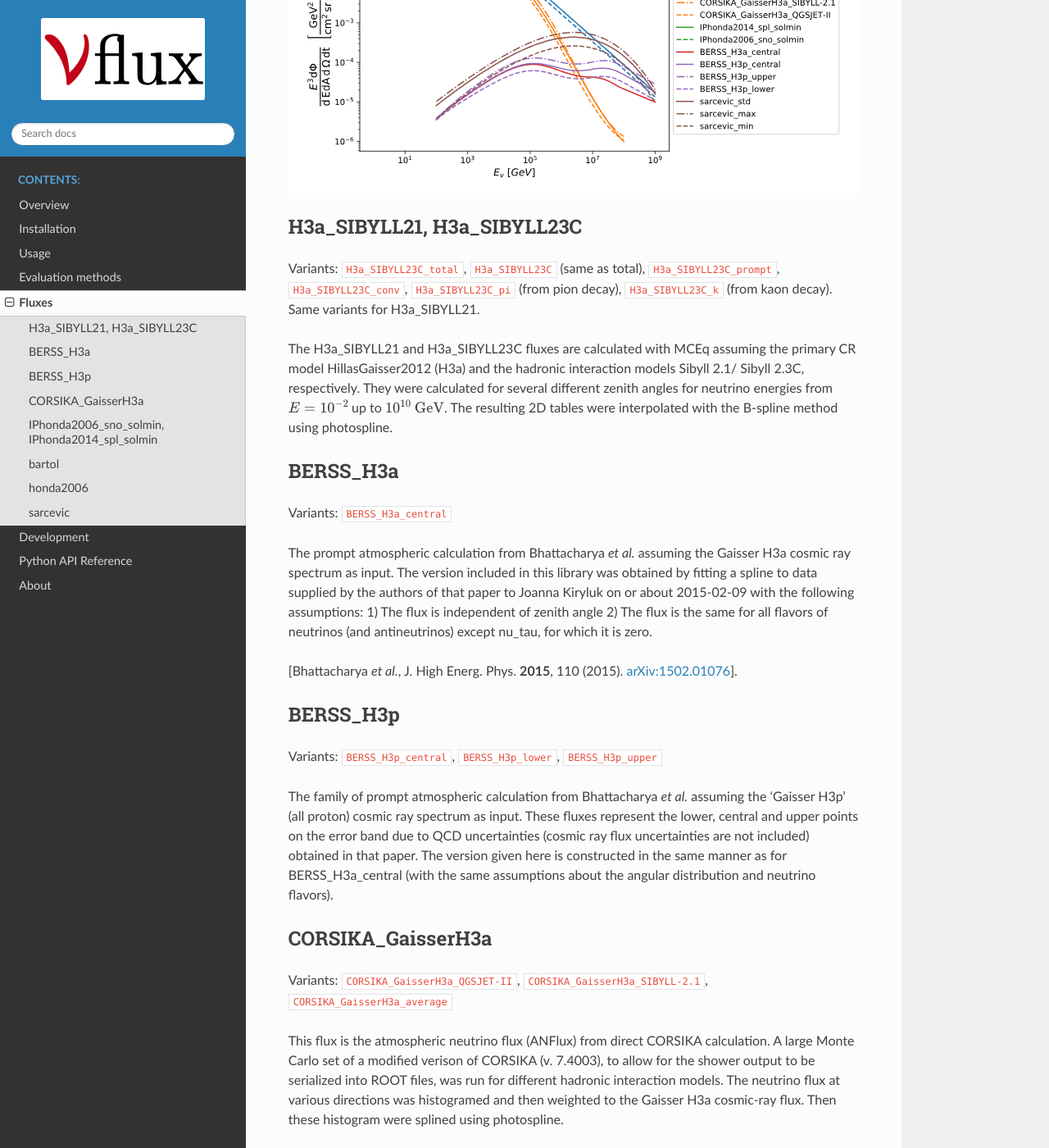
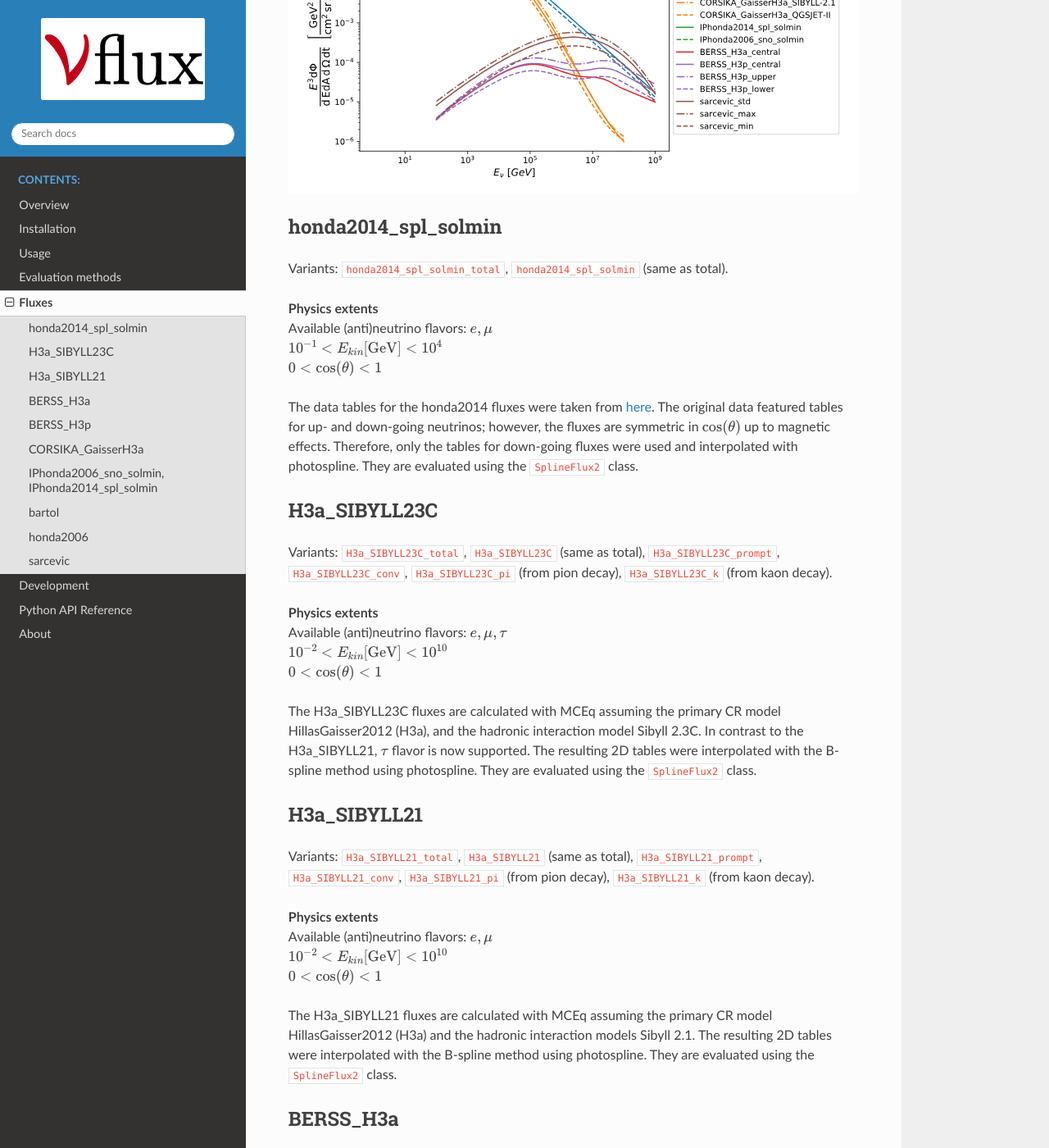
Before and after one commit to icecube/nuflux, a Sphinx documentation site: the page built from docs/fluxes.rst, in a window 1280 px wide and 1400 px high, scrolled down 416 px. Shown: the whole window at 82% size. Built offline with Sphinx 7.4.7 and the Read the Docs theme 2.0.0, drawn with Linux system fonts in a browser that asks for light colours.

Commit message:
Adding honda2014_spl_solmin fluxes to class SplineFlux2, and update docs

```diff
--- a/docs/about.rst
+++ b/docs/about.rst
@@ -18,5 +18,5 @@ Nuflux is a written by the IceCube Collaboration. If you have access to **IceCub
 
 Nuflux is currently maintained by:
 
-| Raffaela Busse, rbusse@icecube.wisc.edu
-| Kevin Meagher, kmeagher@icecube.wisc.edu
+| Raffaela Busse (WWU Münster), rbusse@icecube.wisc.edu
+| Kevin Meagher (UW Madison), kmeagher@icecube.wisc.edu
--- a/docs/fluxes.rst
+++ b/docs/fluxes.rst
@@ -8,15 +8,46 @@ This section contains a list of fluxes supported by nuflux. All available fluxes
 .. image:: nuflux_models.svg
 
 
+honda2014_spl_solmin
+--------------------
+.. _honda2014_spl_solmin:
 
-H3a_SIBYLL21, H3a_SIBYLL23C
+Variants: ``honda2014_spl_solmin_total``, ``honda2014_spl_solmin`` (same as total).
+
+| **Physics extents**
+| Available (anti)neutrino flavors: :math:`e, \mu`
+| :math:`10^{-1} < E_{kin} \text{[GeV]} < 10^{4}`
+| :math:`0 < \cos(\theta) < 1`
+
+The data tables for the honda2014 fluxes were taken from `here <https://code.icecube.wisc.edu/projects/icecube/browser/IceCube/sandbox/cweaver/NuFlux/resources/data>`_. The original data featured tables for up- and down-going neutrinos; however, the fluxes are symmetric in :math:`\cos(\theta)` up to magnetic effects. Therefore, only the tables for down-going fluxes were used and interpolated with photospline. They are evaluated using the ``SplineFlux2`` class.
+
+
+H3a_SIBYLL23C
+---------------------------
+.. _H3a_SIBYLL23C:
+
+Variants: ``H3a_SIBYLL23C_total``, ``H3a_SIBYLL23C`` (same as total), ``H3a_SIBYLL23C_prompt``, ``H3a_SIBYLL23C_conv``, ``H3a_SIBYLL23C_pi`` (from pion decay), ``H3a_SIBYLL23C_k`` (from kaon decay).
+
+| **Physics extents**
+| Available (anti)neutrino flavors: :math:`e, \mu, \tau`
+| :math:`10^{-2} < E_{kin} \text{[GeV]} < 10^{10}`
+| :math:`0 < \cos(\theta) < 1`
+
+The H3a_SIBYLL23C fluxes are calculated with MCEq assuming the primary CR model HillasGaisser2012 (H3a), and the hadronic interaction model Sibyll 2.3C. In contrast to the H3a_SIBYLL21, :math:`\tau` flavor is now supported. The resulting 2D tables were interpolated with the B-spline method using photospline. They are evaluated using the ``SplineFlux2`` class.
+
+
+H3a_SIBYLL21
 ---------------------------
 .. _H3a_SIBYLL21:
-.. _H3a_SIBYLL23C:
 
-Variants: ``H3a_SIBYLL23C_total``, ``H3a_SIBYLL23C`` (same as total), ``H3a_SIBYLL23C_prompt``, ``H3a_SIBYLL23C_conv``, ``H3a_SIBYLL23C_pi`` (from pion decay), ``H3a_SIBYLL23C_k`` (from kaon decay). Same variants for H3a_SIBYLL21.
+Variants: ``H3a_SIBYLL21_total``, ``H3a_SIBYLL21`` (same as total), ``H3a_SIBYLL21_prompt``, ``H3a_SIBYLL21_conv``, ``H3a_SIBYLL21_pi`` (from pion decay), ``H3a_SIBYLL21_k`` (from kaon decay).
 
-The H3a_SIBYLL21 and H3a_SIBYLL23C fluxes are calculated with MCEq assuming the primary CR model HillasGaisser2012 (H3a) and the hadronic interaction models Sibyll 2.1/ Sibyll 2.3C, respectively. They were calculated for several different zenith angles for neutrino energies from :math:`E=10^{-2}` up to :math:`10^{10}\ \text{GeV}`. The resulting 2D tables were interpolated with the B-spline method using photospline.
+| **Physics extents**
+| Available (anti)neutrino flavors: :math:`e, \mu`
+| :math:`10^{-2} < E_{kin} \text{[GeV]} < 10^{10}`
+| :math:`0 < \cos(\theta) < 1`
+
+The H3a_SIBYLL21 fluxes are calculated with MCEq assuming the primary CR model HillasGaisser2012 (H3a) and the hadronic interaction models Sibyll 2.1. The resulting 2D tables were interpolated with the B-spline method using photospline. They are evaluated using the ``SplineFlux2`` class.
 
 
 BERSS_H3a
--- a/docs/overview.rst
+++ b/docs/overview.rst
@@ -18,9 +18,8 @@ Several things to note before beginning:
 
 * The returned flux represents the flux incident on the surface of the earth, no attempt is made to include oscillations or interaction losses while traveling through the Earth.
 * All fluxes are assumed to be symmetrical between down-going and up-going.
-* Time dependent effects like solar modulation or seasonal variations on cosmic ray air showers are not included. Solar modulation is only relevant below 10 GeV
-
-.. * For prompt neutrino models :math:`\nu_\mu`, :math:`\bar{\nu}_\mu`, :math:`\nu_e`, and :math:`\bar{\nu}_e` are all assumed to be equal to eachother, :math:`\nu_\tau` and :math:`\bar{\nu}_\tau` are different from the other flavors but are equal to each other, only a single model for charm and beauty decays is considered.
+* Time dependent effects like solar modulation or seasonal variations on cosmic ray air showers are not included. Solar modulation is only relevant below 10 GeV.
+* For older prompt neutrino models :math:`\nu_\mu`, :math:`\bar{\nu}_\mu`, :math:`\nu_e`, and :math:`\bar{\nu}_e` are all assumed to be equal to eachother, :math:`\nu_\tau` and :math:`\bar{\nu}_\tau` are different from the other flavors but are equal to each other, only a single model for charm and beauty decays is considered.
 
 
 Physics introduction
```
Also changed, not shown: docs/evaluation.rst (+13 -2 lines), 9 other files.
